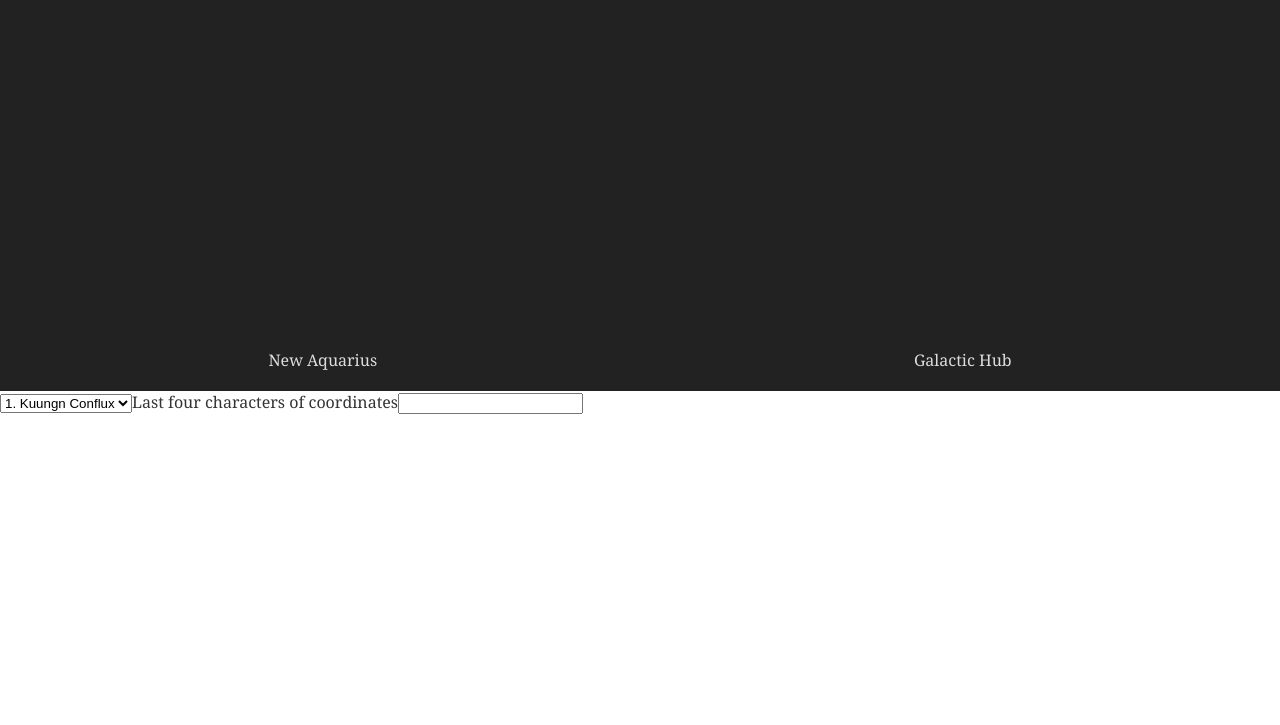
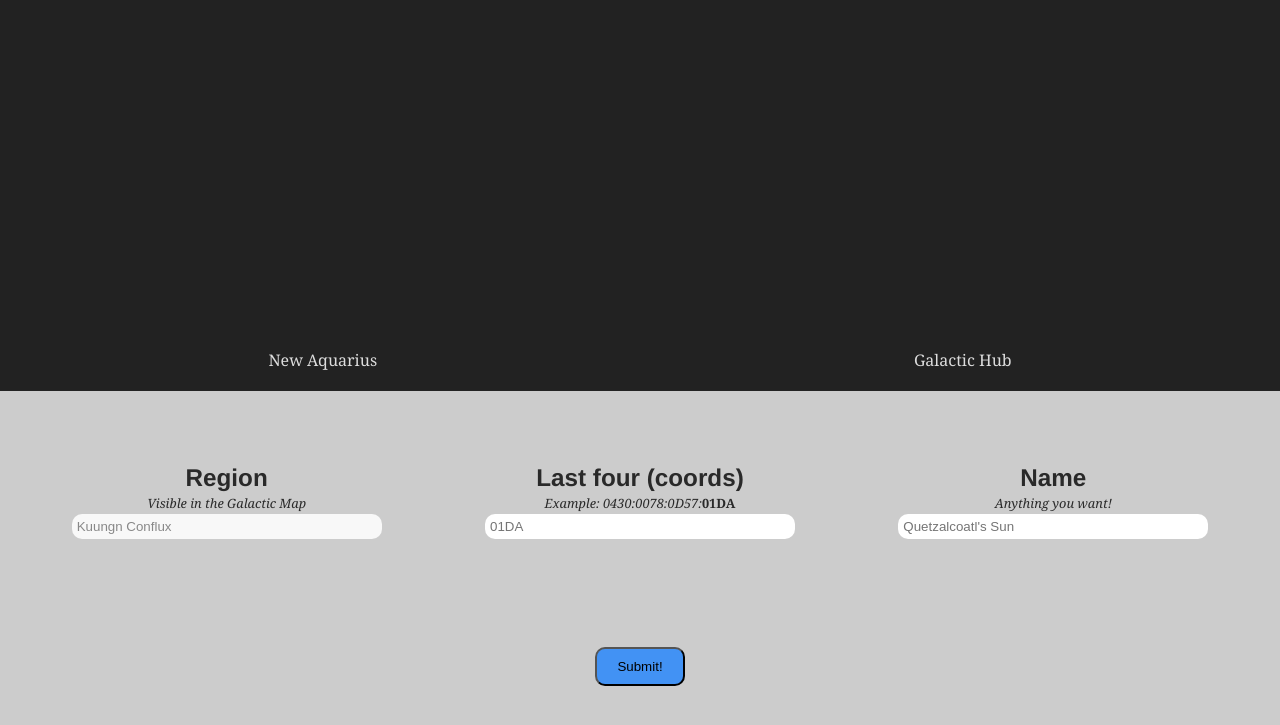
Before and after one commit to jacobhixon47/nms-name-gen, a Gatsby site: page / in a window 1280 px wide. Shown: the part 409-1134 px from the top of the page. Before the commit the page ends 846 px from the top, so only its background shows below. Built offline with nearby package versions, Linux system fonts and the light colour scheme; Gatsby itself is replaced by a stand-in of ours; some packages are replaced by stand-ins of ours.

Commit message:
implement full functionalitty with proper formatting. thanks GraphQL! Yippee

```diff
--- a/package.json
+++ b/package.json
@@ -19,6 +19,7 @@
     "react": "^16.6.3",
     "react-dom": "^16.6.3",
     "react-helmet": "^5.2.0",
+    "react-icons": "^3.2.2",
     "react-typography": "^0.16.18",
     "typography": "^0.16.18",
     "typography-theme-moraga": "^0.16.18"
--- a/src/components/form.js
+++ b/src/components/form.js
@@ -1,49 +1,161 @@
 /* @jsx jsx */
 import PropTypes from 'prop-types'
-import React, { Component } from 'react'
+import React, { Component } from 'react';
+import { FaArrowDown } from 'react-icons/fa';
 import { css, jsx } from '@emotion/core';
 
 const formStyle = css`
+  width: 100%;
+  height: 50%;
+  margin: 0;
+  padding: 20px;
+  display: flex;
+  justify-content: space-around;
+  align-items: center;
+  flex-direction: column;
+  border-bottom: 1px solid #777;
+`;
 
+const inputContainerStyle = css`
+  display: flex;
+  justify-content: space-around;
+  align-items: center;
+  width: 100%;
 `;
+
+const inputSectionStyle = css`
+  display: flex;
+  flex-direction: column;
+  justify-content: center;
+  align-items: center;
+  width: 100%;
+  h2, p {
+    margin-bottom: 2px;
+  }
+  p {
+    font-size: 0.8em;
+  }
+  input {
+    padding: 5px;
+    border-radius: 10px;
+    border: none;
+    width: 75%;
+  }
+  select {
+    width: 75%;
+    padding: 3px;
+    margin: 0;
+    -webkit-border-radius: 10px;
+    -moz-border-radius: 10px;
+    border-radius: 10px;
+    background: #f8f8f8;
+    color: #888;
+    border: none;
+    outline: none;
+    display: inline-block;
+    -webkit-appearance: none;
+    -moz-appearance: none;
+    appearance: none;
+    cursor: pointer;
+    padding: 5px;
+    padding-right: 50px;
+  }
+`;
+
+const submitButton = css`
+  border-radius: 10px;
+  padding: 10px 20px;
+  background-color: #4292f4;
+  &:hover {
+    background-color: #387dd1;
+    cursor: pointer;
+  }
+`;
+
 
 class Form extends Component {
   constructor(props) {
     super(props);
     this.state = {
-      region: '',
+      region: 1,
       lastFour: '',
       name: ''
     }
+    this.getRegionList = this.getRegionList.bind(this);
+    this.handleRegionChange = this.handleRegionChange.bind(this);
+    this.handleLastFourChange = this.handleLastFourChange.bind(this);
+    this.handleNameChange = this.handleNameChange.bind(this);
+    this.handleFormSubmit = this.handleFormSubmit.bind(this);
   }
 
-  render() {
-    //
-    const regions = this.props
-                        .data
+  handleRegionChange(event) {
+    this.setState({region: event.target.value});
+    console.log("------> REGION NUMBER CHANGE: " + event.target.value);
+  }
+
+  handleLastFourChange(event) {
+    this.setState({lastFour: event.target.value});
+  }
+
+  handleNameChange(event) {
+    this.setState({name: event.target.value});
+  }
+
+  handleFormSubmit() {
+    const prefix = this.props.data
+                              .allDataJson
+                              .edges[0]
+                              .node
+                              .civs
+                              .filter(civ => civ.name === this.props.selectedCiv)[0]
+                              .prefix;
+    let region = this.state.region;
+    let lastFour = this.state.lastFour;
+    let name = this.state.name;
+    this.props.displaySystemName(prefix, region, lastFour, name);
+  }
+  getRegionList() {
+    // get regions of selected civ from JSON graphql data.
+    const regions = this.props.data
                               .allDataJson
                               .edges[0]
                               .node
                               .civs
                               .filter(civ => civ.name === this.props.selectedCiv)[0]
                               .regions;
-    // map regions
-    const regionList = regions.map((region, index) =>
-      <option key={index}>{region.number}. {region.name}</option>
+    return regions;
+  }
+
+  render() {
+
+    // // map regions to <option> elements
+    const regionList = this.getRegionList().map((region) =>
+      <option key={region.number} value={region.number}>{region.name}</option>
     );
-    console.log("CIVS: " + this.props.data.allDataJson.edges[0].node.civs.filter(civ => civ.name === this.props.selectedCiv)[0].name);
+
     return (
-      <form onSubmit={() => {this.props.handleFormSubmit(this.state.region, this.state.lastFour, this.state.name)}} css={formStyle}>
-        <label>
-          <select>
+      <div css={formStyle}>
+        <div css={inputContainerStyle}>
+          <div css={inputSectionStyle}>
+            <h2>Region</h2>
+            <p><i>Visible in the Galactic Map</i></p>
+            <select value={this.state.region} onChange={this.handleRegionChange}>
               {regionList}
             </select>
-        </label>
-        <label>
-          Last four characters of coordinates
-          <input type='text' max-length='4'></input>
-        </label>
-      </form>
+          </div>
+          <div css={inputSectionStyle}>
+            <h2>Last four (coords)</h2>
+            <p><i>Example: 0430:0078:0D57:</i><strong>01DA</strong></p>
+            <input type='text' max-length='4' placeholder='01DA' value={this.state.lastFour} onChange={this.handleLastFourChange}></input>
+          </div>
+          <div css={inputSectionStyle}>
+            <h2>Name</h2>
+            <p><i>Anything you want!</i></p>
+            <input type='text' max-length='4' placeholder="Quetzalcoatl's Sun" value={this.state.name} onChange={this.handleNameChange}></input>
+          </div>
+        </div>
+        <button onClick={this.handleFormSubmit} css={submitButton}>Submit!</button>
+      </div>
     );
   }
 }
--- a/src/components/layout.js
+++ b/src/components/layout.js
@@ -1,6 +1,7 @@
 /* @jsx jsx */
 
 import React from 'react';
+import Helmet from 'react-helmet';
 import PropTypes from 'prop-types';
 import { StaticQuery, graphql } from 'gatsby';
 import { css, jsx } from '@emotion/core';
@@ -17,6 +18,14 @@ const layoutStyle = css`
 
 const Layout = (props) => (
   <div css={layoutStyle}>
+    <Helmet
+      title="Jacob Hixon — Web Developer"
+      meta={[
+        { name: 'description', content: 'System Name Generator No Mans Sky' },
+        { name: 'keywords', content: 'No, Mans, Sky, System, Name, Generator' }
+      ]}>
+      <link rel="stylesheet" href="https://use.fontawesome.com/releases/v5.6.3/css/all.css" integrity="sha384-UHRtZLI+pbxtHCWp1t77Bi1L4ZtiqrqD80Kn4Z8NTSRyMA2Fd33n5dQ8lWUE00s/" crossorigin="anonymous" />
+    </Helmet>
     <Header />
     <Nav handleNavSelect={props.handleNavSelect}/>
     <div>
--- a/src/components/name-gen-panel.js
+++ b/src/components/name-gen-panel.js
@@ -1,4 +1,5 @@
 /* @jsx jsx */
+
 import PropTypes from 'prop-types'
 import React, { Component } from 'react'
 import Form from './form';
@@ -6,7 +7,20 @@ import { StaticQuery, graphql } from 'gatsby';
 import { css, jsx } from '@emotion/core';
 
 const nameGenPanelStyle = css`
+  background-color: #ccc;
+  display: flex;
+  justify-content: center;
+  align-items: center;
+  flex-direction: column;
+  width: 100vw;
+  height: calc(100vh - 60px);
+`;
 
+const showNameStyle = css`
+  height: 50%;
+  display: flex;
+  justify-content: center;
+  align-items: center;
 `;
 
 const NameGenPanel = (props) => (
@@ -31,7 +45,10 @@ const NameGenPanel = (props) => (
   `}
   render={data => (
     <div id='name-gen-panel' css={nameGenPanelStyle}>
-      <Form handleFormSubmit={props.handleFormSubmit} selectedCiv={props.selectedCiv} data={data}/>
+      <Form displaySystemName={props.displaySystemName} selectedCiv={props.selectedCiv} data={data}/>
+      <div css={showNameStyle}>
+        <h1>{props.newCivName}</h1>
+      </div>
     </div>
     )}
   />
--- a/src/pages/index.js
+++ b/src/pages/index.js
@@ -6,12 +6,21 @@ import NameGenPanel from '../components/name-gen-panel';
 class IndexPage extends Component {
   constructor(props) {
     super(props);
+    this.state = {
+      civ: 'New Aquarius',
+      newCivName: ''
+    }
+    this.handleNavSelect = this.handleNavSelect.bind(this);
+    this.displaySystemName = this.displaySystemName.bind(this);
+  }
 
-    this.state = {
-      civ: 'New Aquarius'
-    }
-
-    this.handleNavSelect = this.handleNavSelect.bind(this);
+  displaySystemName(prefix, region, lastFour, name) {
+    let formattedLastFour = lastFour.replace(/^0+/, '').toUpperCase();
+    let formattedName = name.toLowerCase()
+                    .split(' ')
+                    .map((s) => s.charAt(0).toUpperCase() + s.substring(1)).join(' ');
+    this.setState({newCivName: `[${prefix}${region}-${formattedLastFour}] ${formattedName}`});
+    console.log(`[${prefix}${region}-${formattedLastFour}] ${formattedName}`);
   }
 
   handleNavSelect(civ) {
@@ -22,7 +31,7 @@ class IndexPage extends Component {
     return (
       <Layout handleNavSelect={this.handleNavSelect}>
         <SEO title="Home" keywords={['gatsby', 'application', 'react']} />
-        <NameGenPanel selectedCiv={this.state.civ}/>
+        <NameGenPanel displaySystemName={this.displaySystemName} selectedCiv={this.state.civ} newCivName={this.state.newCivName}/>
       </Layout>
     );
   }
```
Also changed, not shown: 1 other file. Lines whose indentation alone changed are shown as unchanged.
